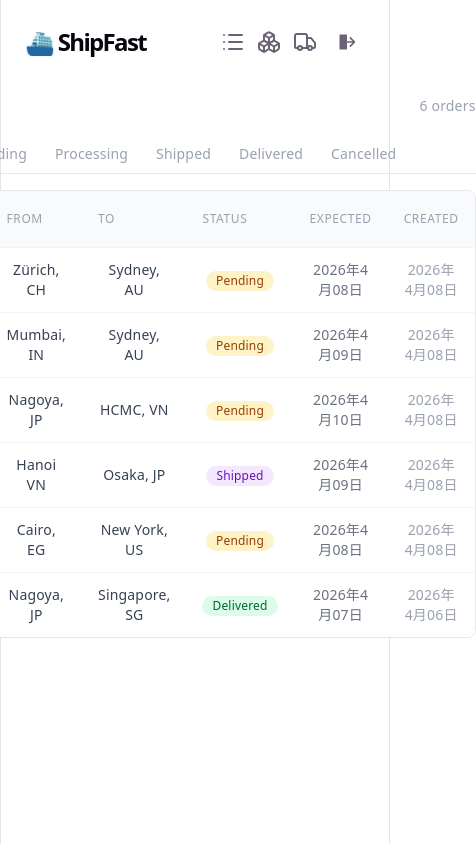
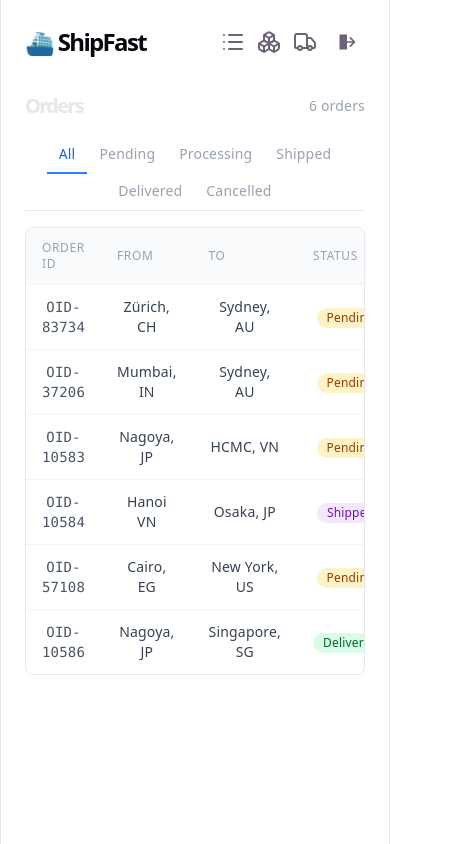
Before and after one commit to michaelcjefferson/order-flow-dashboard, a React (Vite) app: page /orders in a window 390 px wide. Shown: the whole page, 476 px wide, since content can reach past the window. Built offline with nearby package versions, Linux system fonts and the light colour scheme.

Commit message:
Style: improve layout (prevent orders table changing size, wrap filter buttons on mobile screen)

```diff
--- a/src/features/orders/pages/OrdersPage.tsx
+++ b/src/features/orders/pages/OrdersPage.tsx
@@ -57,7 +57,8 @@ export default function OrdersPage() {
       </div>
 
       {/* Status filter buttons */}
-      <div className="flex gap-1 border-b border-gray-200">
+      {/* Only set display flex on larger screens - filter buttons centred on small (wrapped) screens */}
+      <div className="flex-wrap gap-1 border-b border-gray-200 sm:flex">
         {statusOptions.map(status => (
           <button
             key={status}
--- a/src/layouts/DashboardLayout.tsx
+++ b/src/layouts/DashboardLayout.tsx
@@ -26,7 +26,7 @@ export default function DashboardLayout() {
     // Container
     <div className="min-h-screen flex flex-col items-center p-6">
       <Header title={title}></Header>
-      <main>
+      <main className="w-full">
         <Outlet />
       </main>
     </div>
```
